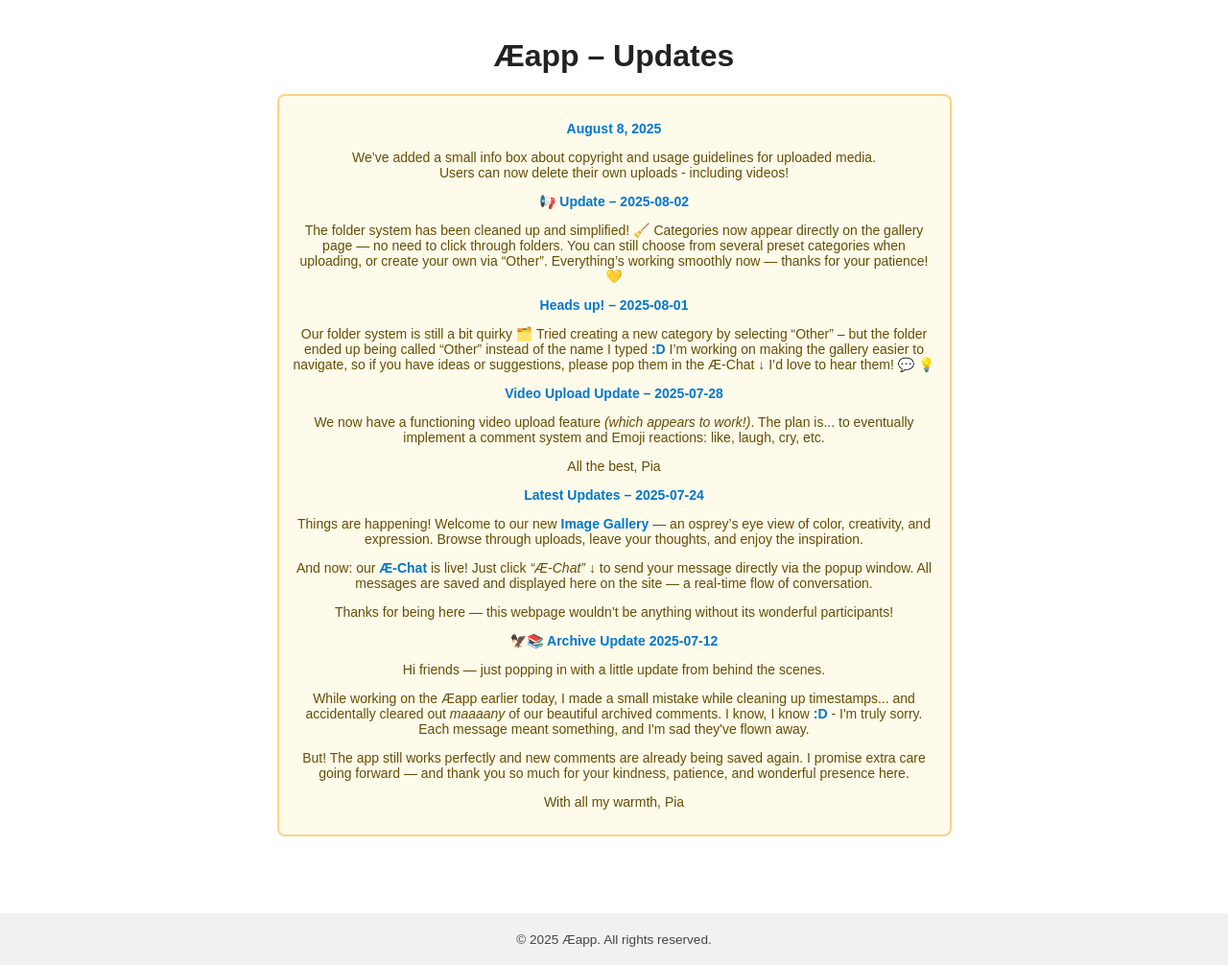
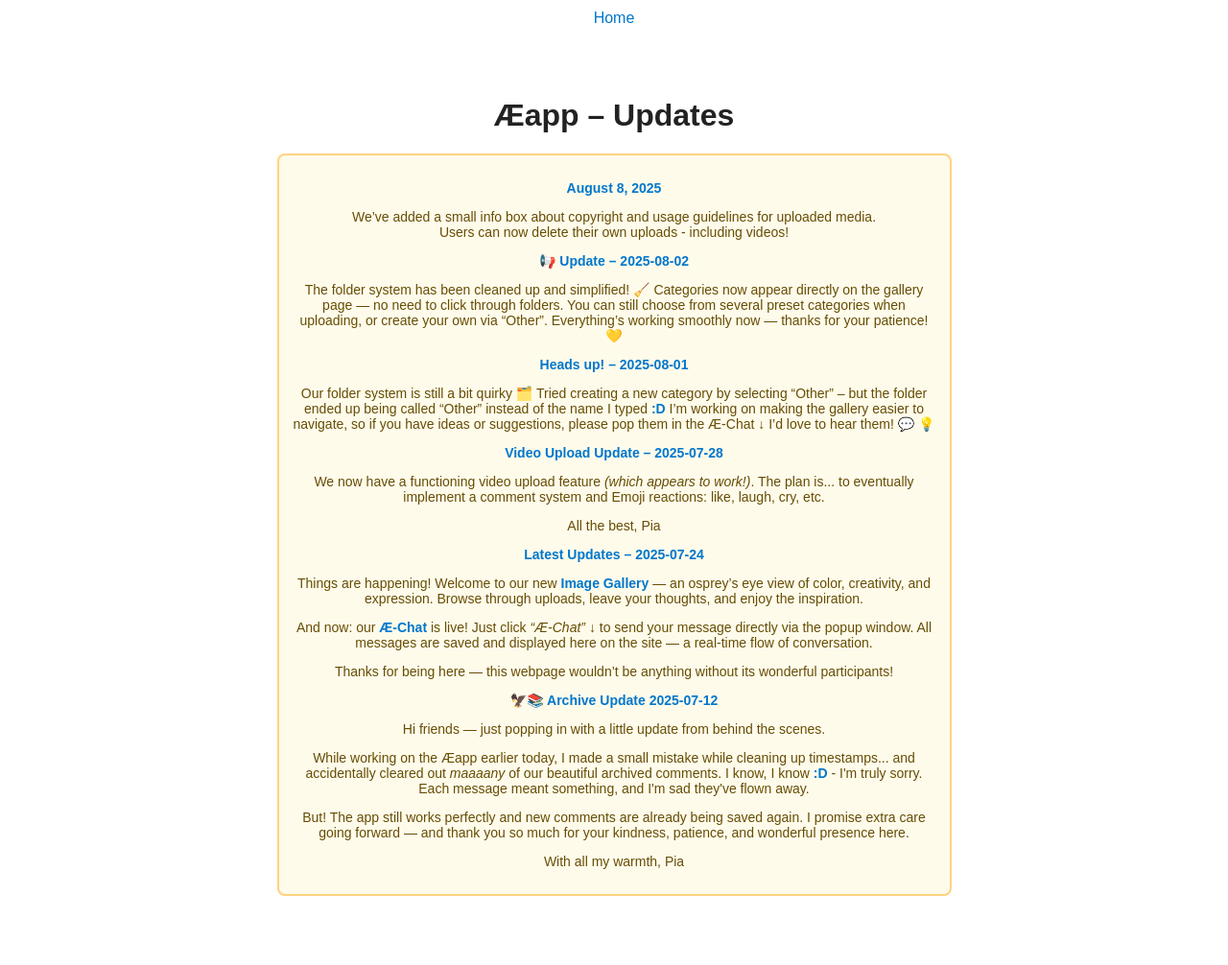
Before and after one commit to lgarchive/new, a Flask app: page /updates in a window 1280 px wide. Shown: the top 1006 px of the page at 96% size. Run offline with Flask 3, Linux system fonts and the light colour scheme.

Commit message:
Update update.html

```diff
--- a/templates/update.html
+++ b/templates/update.html
@@ -67,6 +67,9 @@
 </head>
 
 <body>
+  <p style="text-align:center; margin-top:10px;">
+    <a class="back-link" href="https://loch-garten-osprey-zoom-cam-rspb-comment-kppf.onrender.com/home">Home</a>
+  </p><br>
   <div class="container">
     <h1>Æapp – Updates</h1>
 
```
